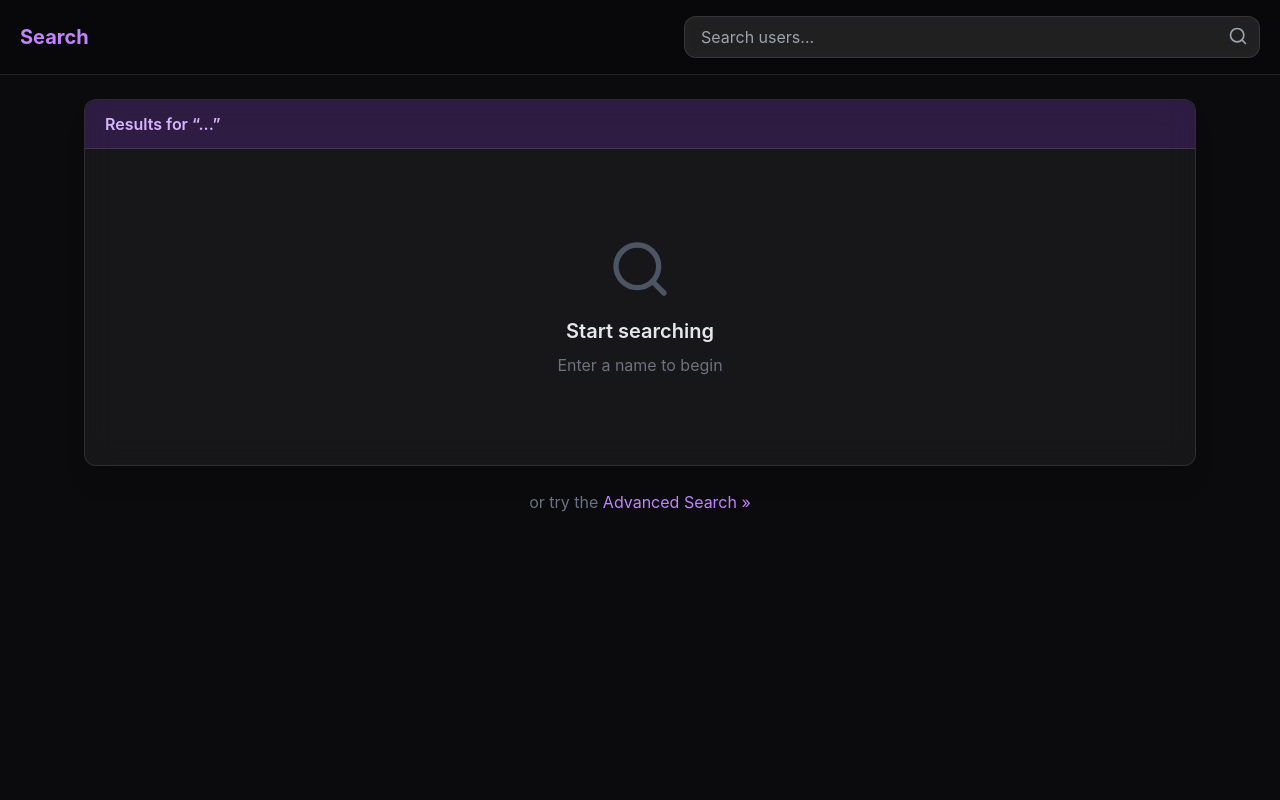
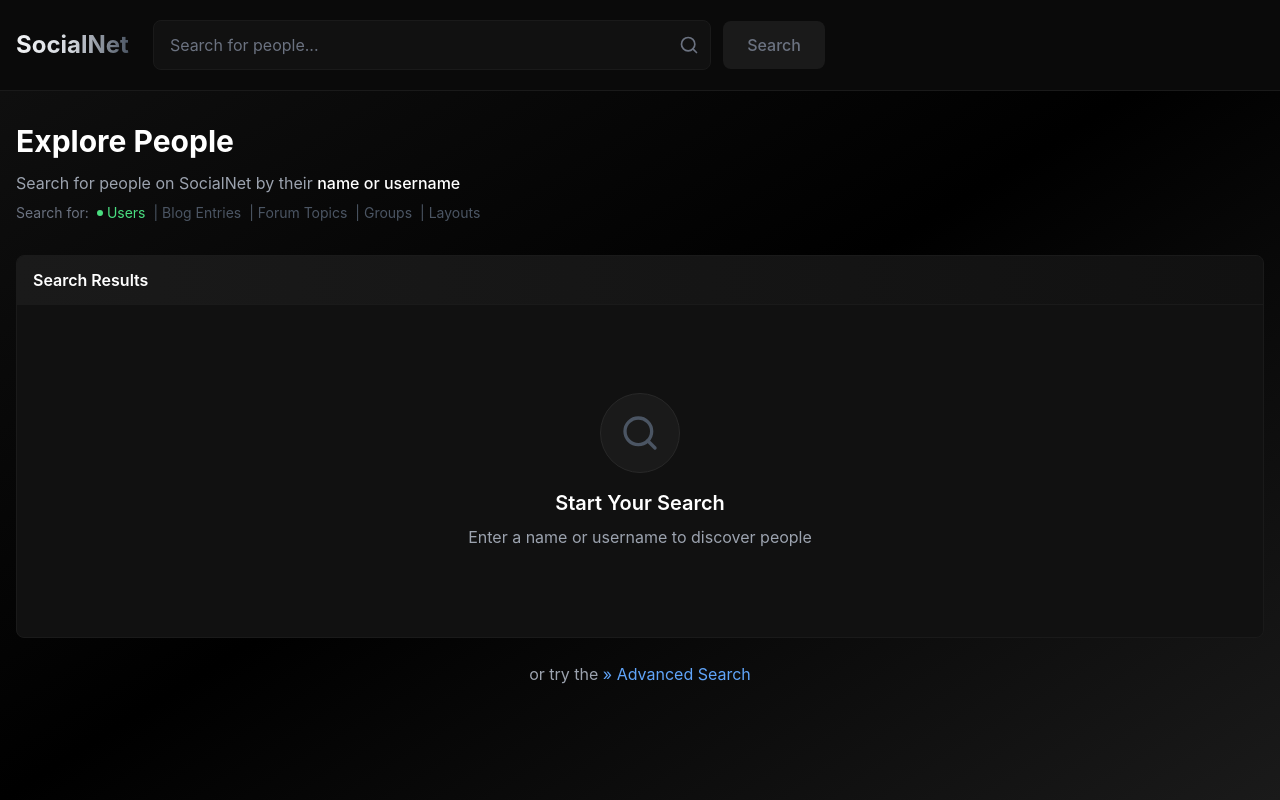
Before and after one commit to priyam0005/Wall_books, a React (Vite) app: page /search in a window 1280 px wide. Built offline with nearby package versions, Linux system fonts and the light colour scheme.

Commit message:
Refactor search component for better functionality
Updated search functionality to handle empty queries and improved user interface elements. Enhanced the search input and results display for better user experience.

```diff
--- a/src/othercomps/search.jsx
+++ b/src/othercomps/search.jsx
@@ -1,5 +1,6 @@
 import React, { useEffect, useState } from 'react';
-import { Search, Users } from 'lucide-react';
+import { Search, User, Users } from 'lucide-react';
+import { useParams } from 'react-router-dom';
 import axios from 'axios';
 import { useNavigate } from 'react-router-dom';
 import UserCard from './searchCard';
@@ -12,20 +13,36 @@ const UserSearchResults = () => {
 
   const navigate = useNavigate();
 
+  // FIXED: Search function that works on both PC and mobile
   const handleSubmit = async (e) => {
     e.preventDefault();
-    if (!searchQuery.trim()) return;
+
+    // Don't search if query is empty
+    if (!searchQuery.trim()) {
+      return;
+    }
 
     setIsLoading(true);
     setError(null);
 
     try {
+      console.log('🔍 Searching for:', searchQuery);
+
+      // FIXED: Use BACKEND URL (port 405), not frontend URL (port 5173)
       const response = await axios.get(
         `https://sc-net.onrender.com/auth/user/${searchQuery}`,
-        { headers: { 'Content-Type': 'application/json' }, timeout: 10000 }
+        {
+          headers: {
+            'Content-Type': 'application/json',
+          },
+          timeout: 10000, // 10 second timeout
+        }
       );
+
+      console.log('✅ Search response:', response.data);
       setResult(response.data);
     } catch (error) {
+      console.error('❌ Search error:', error);
       setError(
         error.response?.data?.message || error.message || 'Search failed'
       );
@@ -35,66 +52,127 @@ const UserSearchResults = () => {
     }
   };
 
-  const handleInputChange = (e) => setSearchQuery(e.target.value);
-  const handleKeyPress = (e) => e.key === 'Enter' && handleSubmit(e);
+  const handleInputChange = (e) => {
+    setSearchQuery(e.target.value);
+  };
+
+  // FIXED: Enter key now triggers search
+  const handleKeyPress = (e) => {
+    if (e.key === 'Enter') {
+      handleSubmit(e);
+    }
+  };
+
+  const userProfile = () => {
+    navigate('/Profilia');
+  };
 
   const NoResults = () => (
-    <div className="text-center py-16">
-      <Users className="w-16 h-16 text-gray-500 mx-auto mb-4" />
-      <h3 className="text-xl font-semibold text-gray-200">User not found</h3>
-      <p className="text-gray-500 mt-2">No users match your search.</p>
-      {error && <p className="text-red-400 text-sm mt-2">{error}</p>}
+    <div className="text-center py-16 px-4">
+      <div className="w-20 h-20 bg-gray-800 rounded-full flex items-center justify-center mx-auto mb-4 border border-gray-700">
+        <Users className="w-10 h-10 text-gray-600" />
+      </div>
+      <h3 className="text-xl font-semibold text-white mb-2">User not found</h3>
+      <p className="text-gray-400 text-sm md:text-base">
+        No users found matching your search query.
+      </p>
+      {error && <p className="text-red-400 mt-2 text-sm">Error: {error}</p>}
     </div>
   );
 
   const LoadingSpinner = () => (
     <div className="text-center py-16">
-      <div className="h-10 w-10 rounded-full border-2 border-purple-500 border-t-transparent animate-spin mx-auto mb-4"></div>
-      <p className="text-gray-400">Searching…</p>
+      <div className="animate-spin rounded-full h-12 w-12 border-b-2 border-blue-500 mx-auto mb-4"></div>
+      <p className="text-gray-400">Searching for users...</p>
     </div>
   );
 
   return (
-    <div className="min-h-screen bg-[#0b0b0d] text-white flex flex-col">
-      {/* Top Sticky Bar */}
-      <div className="sticky top-0 z-50 bg-black/20 backdrop-blur-lg border-b border-white/10 px-5 py-4 flex items-center gap-4">
-        <h1 className="text-xl font-bold text-purple-400">Search</h1>
+    <div className="min-h-screen bg-gradient-to-br from-gray-900 via-black to-gray-800 text-white pb-20 md:pb-8">
+      {/* Header */}
+      <div className="bg-[#0a0a0a] border-b border-gray-800 sticky top-0 z-50 backdrop-blur-sm">
+        <div className="max-w-7xl mx-auto px-4 py-4 md:py-5">
+          <div className="flex flex-col md:flex-row md:items-center space-y-4 md:space-y-0 md:space-x-6">
+            <h1 className="text-xl md:text-2xl font-bold bg-gradient-to-r from-gray-100 via-gray-300 to-gray-600 bg-clip-text text-transparent">
+              SocialNet
+            </h1>
 
-        {/* Search Bar */}
+            {/* Search Form */}
             <form
               onSubmit={handleSubmit}
-          className="flex items-center flex-1 max-w-xl ml-auto relative"
+              className="flex-1 max-w-2xl flex flex-col sm:flex-row items-stretch sm:items-center gap-3"
             >
+              <div className="flex-1 relative">
                 <input
                   type="text"
                   value={searchQuery}
                   onChange={handleInputChange}
                   onKeyPress={handleKeyPress}
-            placeholder="Search users..."
-            className="w-full px-4 py-2 rounded-xl bg-white/10 backdrop-blur-md
-              border border-white/10 text-white placeholder-gray-400
-              focus:outline-none focus:ring-2 focus:ring-purple-500 shadow-md"
+                  placeholder="Search for people..."
+                  className="w-full px-4 py-2.5 md:py-3 bg-[#111111] border border-gray-800 rounded-lg text-white placeholder-gray-500 focus:outline-none focus:border-gray-700 transition-colors"
                 />
-
-          <Search className="absolute right-3 top-2.5 w-5 h-5 text-gray-400" />
+                <Search className="absolute right-3 top-1/2 -translate-y-1/2 w-5 h-5 text-gray-500" />
+              </div>
+              <button
+                type="submit"
+                disabled={isLoading || !searchQuery.trim()}
+                className="px-6 py-2.5 md:py-3 bg-blue-600 hover:bg-blue-700 disabled:bg-gray-800 disabled:text-gray-500 disabled:cursor-not-allowed rounded-lg font-medium transition-colors duration-200 whitespace-nowrap"
+              >
+                {isLoading ? 'Searching...' : 'Search'}
+              </button>
             </form>
           </div>
+        </div>
+      </div>
 
-      {/* Page Content */}
-      <div className="px-5 py-6 max-w-6xl mx-auto w-full">
-        {/* Results Glass Panel */}
-        <div className="rounded-xl bg-white/5 backdrop-blur-lg border border-white/10 shadow-xl">
-          <div className="px-5 py-3 bg-purple-600/20 border-b border-white/10 rounded-t-xl">
-            <h3 className="font-semibold text-purple-300">
-              Results for “{searchQuery || '...'}”
+      {/* Main Content */}
+      <div className="max-w-7xl mx-auto px-4 py-6 md:py-8">
+        {/* Search Info */}
+        <div className="mb-6 md:mb-8">
+          <h2 className="text-2xl md:text-3xl font-bold mb-3 text-white">Explore People</h2>
+          <p className="text-gray-400 text-sm md:text-base mb-2">
+            Search for people on SocialNet by their{' '}
+            <span className="text-white font-medium">name or username</span>
+          </p>
+          <div className="flex flex-wrap items-center gap-2 text-xs md:text-sm text-gray-500">
+            <span>Search for:</span>
+            <span className="text-green-400 flex items-center gap-1">
+              <span className="w-1.5 h-1.5 bg-green-400 rounded-full"></span>
+              Users
+            </span>
+            <span className="text-gray-600">| Blog Entries</span>
+            <span className="text-gray-600">| Forum Topics</span>
+            <span className="text-gray-600 hidden sm:inline">| Groups</span>
+            <span className="text-gray-600 hidden sm:inline">| Layouts</span>
+          </div>
+        </div>
+
+        {/* Results Section */}
+        <div className="bg-[#111111] rounded-lg border border-gray-800 overflow-hidden">
+          {/* Results Header */}
+          <div className="bg-gradient-to-r from-gray-800 to-gray-900 px-4 py-3 border-b border-gray-800">
+            <h3 className="font-semibold text-white text-sm md:text-base">
+              {searchQuery ? (
+                <>
+                  Results for "<span className="text-blue-400">{searchQuery}</span>"
+                  {result.data && result.data.length > 0 && (
+                    <span className="ml-2 text-gray-400 text-sm">
+                      ({result.data.length} {result.data.length === 1 ? 'user' : 'users'} found)
+                    </span>
+                  )}
+                </>
+              ) : (
+                'Search Results'
+              )}
             </h3>
           </div>
 
-          <div className="p-6">
+          {/* Results Content */}
+          <div className="p-4 md:p-6">
             {isLoading ? (
               <LoadingSpinner />
-            ) : result.data?.length > 0 ? (
-              <div className="grid grid-cols-1 sm:grid-cols-2 md:grid-cols-3 lg:grid-cols-4 gap-5">
+            ) : result.data && result.data.length > 0 ? (
+              <div className="grid grid-cols-1 sm:grid-cols-2 md:grid-cols-3 lg:grid-cols-4 xl:grid-cols-5 gap-4 md:gap-6">
                 {result.data.map((user) => (
                   <UserCard key={user._id} user={user} />
                 ))}
@@ -102,22 +180,29 @@ const UserSearchResults = () => {
             ) : searchQuery ? (
               <NoResults />
             ) : (
-              <div className="text-center py-16">
-                <Search className="w-16 h-16 text-gray-600 mx-auto mb-4" />
-                <h3 className="text-xl font-semibold text-gray-200">
-                  Start searching
+              <div className="text-center py-16 px-4">
+                <div className="w-20 h-20 bg-gray-800 rounded-full flex items-center justify-center mx-auto mb-4 border border-gray-700">
+                  <Search className="w-10 h-10 text-gray-600" />
+                </div>
+                <h3 className="text-xl font-semibold text-white mb-2">
+                  Start Your Search
                 </h3>
-                <p className="text-gray-500 mt-2">Enter a name to begin</p>
+                <p className="text-gray-400 text-sm md:text-base">
+                  Enter a name or username to discover people
+                </p>
               </div>
             )}
           </div>
         </div>
 
-        <div className="text-center mt-6 text-gray-500">
+        {/* Additional Search Options */}
+        <div className="mt-6 text-center">
+          <p className="text-gray-400 text-sm md:text-base">
             or try the{' '}
-          <span className="text-purple-400 cursor-pointer hover:text-purple-300">
-            Advanced Search »
+            <span className="text-blue-400 hover:text-blue-300 cursor-pointer transition-colors">
+              » Advanced Search
             </span>
+          </p>
         </div>
       </div>
     </div>
```
Lines whose indentation alone changed are shown as unchanged.
